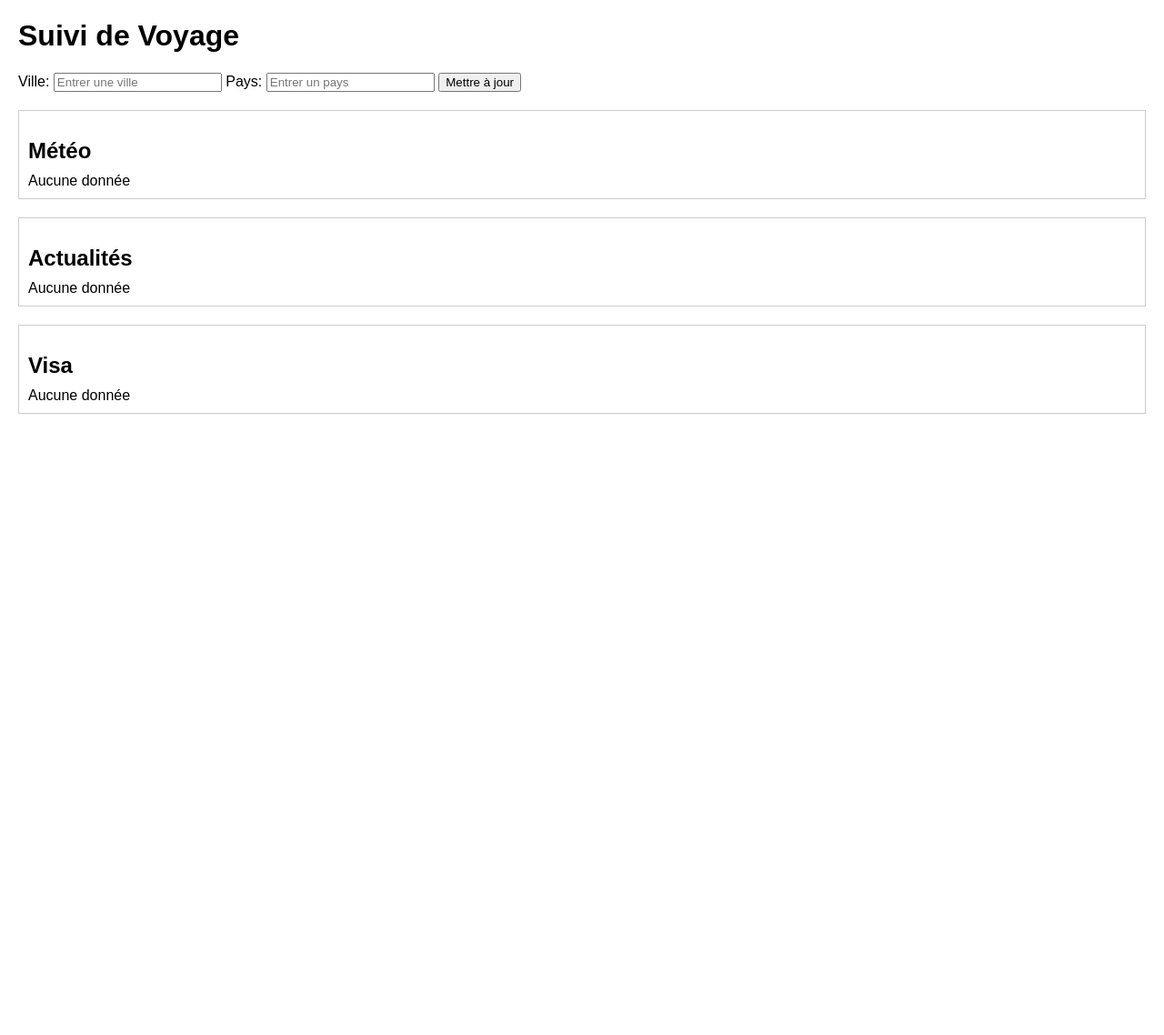
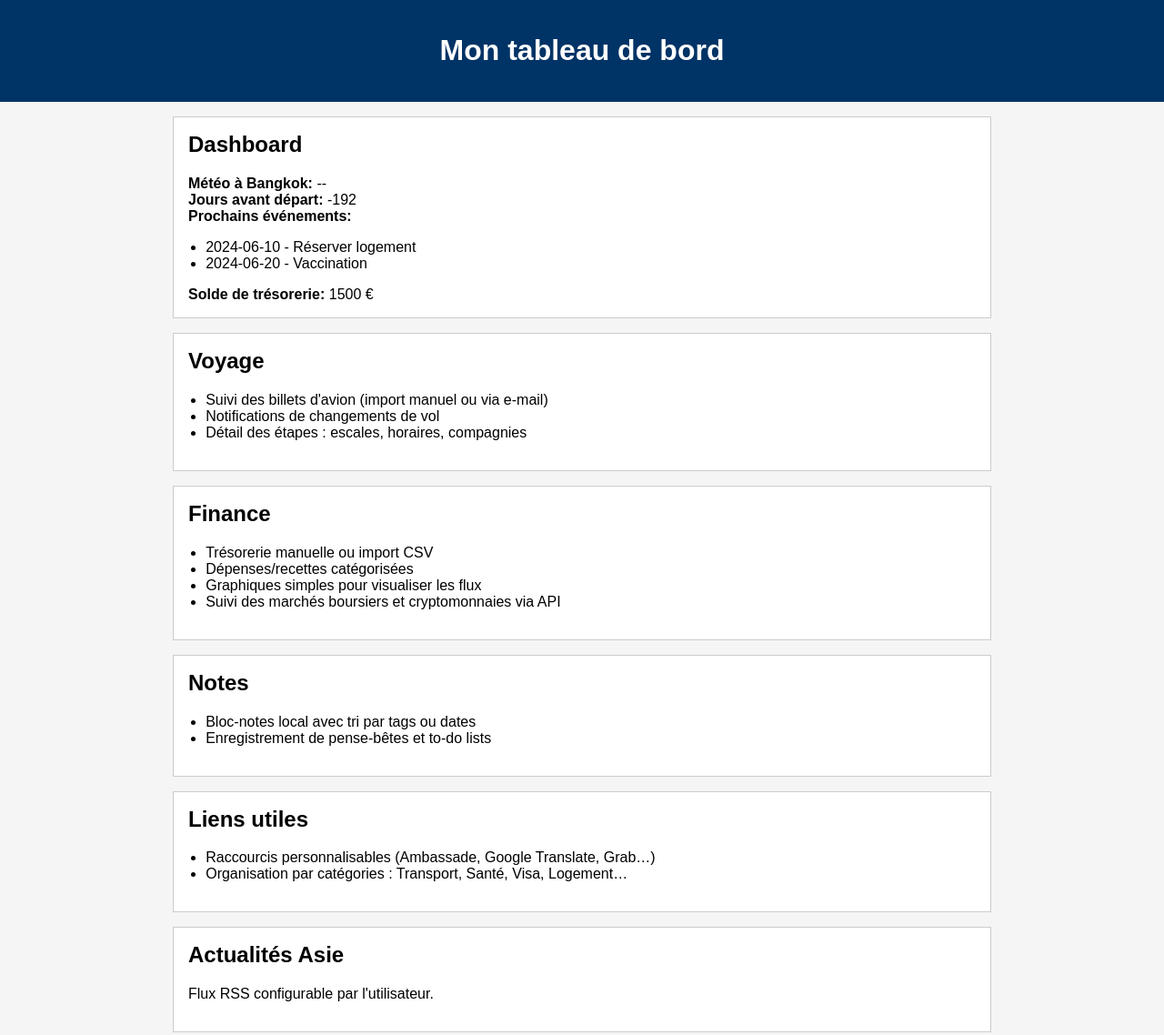
Before and after one commit to marlo1337/DASH1, a plain HTML site: page index.html in a window 1280 px wide. Shown: the top 1138 px of the page at 91% size. Before the commit the page ends 800 px from the top, so only its background shows below. Drawn offline with Linux system fonts and the light colour scheme; no server answers.

Commit message:
Improve layout and add placeholder features

```diff
--- a/index.html
+++ b/index.html
@@ -3,53 +3,174 @@
 <head>
     <meta charset="UTF-8">
     <meta name="viewport" content="width=device-width, initial-scale=1.0">
-    <title>Suivi de Voyage en Asie</title>
+    <title>Tableau de bord voyage</title>
     <style>
-        body { font-family: Arial, sans-serif; margin: 20px; }
-        .section { margin-bottom: 20px; }
-        .section h2 { margin-bottom: 10px; }
-        #weather, #news, #visa { border: 1px solid #ccc; padding: 10px; }
+        body {
+            font-family: Arial, sans-serif;
+            margin: 0;
+            padding: 0;
+            background: #f5f5f5;
+        }
+        header {
+            background: #003366;
+            color: white;
+            padding: 1rem;
+            text-align: center;
+        }
+        main {
+            max-width: 900px;
+            margin: auto;
+            padding: 1rem;
+        }
+        section {
+            background: white;
+            border: 1px solid #ccc;
+            padding: 1rem;
+            margin-bottom: 1rem;
+        }
+        h2 {
+            margin-top: 0;
+        }
+        ul {
+            padding-left: 1.2rem;
+        }
     </style>
 </head>
 <body>
-    <h1>Suivi de Voyage</h1>
+<header>
+    <h1>Mon tableau de bord</h1>
+</header>
+<main>
+    <section id="dashboard">
+        <h2>Dashboard</h2>
+        <div>
+            <strong>Météo à Bangkok:</strong> <span id="weather-content">--</span>
+        </div>
+        <div>
+            <strong>Jours avant départ:</strong> <span id="days-left">--</span>
+        </div>
+        <div>
+            <strong>Prochains événements:</strong>
+            <ul id="events"></ul>
+        </div>
+        <div>
+            <strong>Solde de trésorerie:</strong> <span id="cash-balance">--</span>
+        </div>
+    </section>
 
-    <div class="section">
-        <label for="city">Ville:</label>
-        <input type="text" id="city" placeholder="Entrer une ville">
-        <label for="country">Pays:</label>
-        <input type="text" id="country" placeholder="Entrer un pays">
-        <button onclick="updateInfo()">Mettre à jour</button>
-    </div>
+    <section id="voyage">
+        <h2>Voyage</h2>
+        <ul>
+            <li>Suivi des billets d'avion (import manuel ou via e-mail)</li>
+            <li>Notifications de changements de vol</li>
+            <li>Détail des étapes : escales, horaires, compagnies</li>
+        </ul>
+    </section>
 
-    <div id="weather" class="section">
-        <h2>Météo</h2>
-        <div id="weather-content">Aucune donnée</div>
-    </div>
+    <section id="finance">
+        <h2>Finance</h2>
+        <ul>
+            <li>Trésorerie manuelle ou import CSV</li>
+            <li>Dépenses/recettes catégorisées</li>
+            <li>Graphiques simples pour visualiser les flux</li>
+            <li>Suivi des marchés boursiers et cryptomonnaies via API</li>
+        </ul>
+    </section>
 
-    <div id="news" class="section">
-        <h2>Actualités</h2>
-        <div id="news-content">Aucune donnée</div>
-    </div>
+    <section id="notes">
+        <h2>Notes</h2>
+        <ul>
+            <li>Bloc-notes local avec tri par tags ou dates</li>
+            <li>Enregistrement de pense-bêtes et to-do lists</li>
+        </ul>
+    </section>
 
-    <div id="visa" class="section">
-        <h2>Visa</h2>
-        <div id="visa-content">Aucune donnée</div>
-    </div>
+    <section id="liens">
+        <h2>Liens utiles</h2>
+        <ul>
+            <li>Raccourcis personnalisables (Ambassade, Google Translate, Grab…)</li>
+            <li>Organisation par catégories : Transport, Santé, Visa, Logement…</li>
+        </ul>
+    </section>
 
+    <section id="actualites">
+        <h2>Actualités Asie</h2>
+        <p>Flux RSS configurable par l'utilisateur.</p>
+    </section>
+
+    <section id="agenda">
+        <h2>Agenda</h2>
+        <ul>
+            <li>Synchronisation avec votre calendrier Apple</li>
+            <li>Ajout, modification et suppression d'événements</li>
+        </ul>
+    </section>
+
+    <section id="applications">
+        <h2>Applications recommandées</h2>
+        <p>Liste interactive d'apps utiles (Google Maps, Wise, Revolut…)</p>
+    </section>
+
+    <section id="langue">
+        <h2>Langue</h2>
+        <ul>
+            <li>Mini dictionnaire hors-ligne ou accès rapide à une API de traduction</li>
+            <li>Phrases essentielles pré-enregistrées</li>
+        </ul>
+    </section>
+
+    <section id="documents">
+        <h2>Documents</h2>
+        <ul>
+            <li>Stockage sécurisé (visa, passeport, assurance) avec chiffrement local</li>
+        </ul>
+    </section>
+
+    <section id="offline">
+        <h2>Mode hors-ligne</h2>
+        <p>Accès aux informations critiques même sans internet.</p>
+    </section>
+
+    <section id="urgence">
+        <h2>Bouton Urgence</h2>
+        <p>
+            Accès rapide aux numéros d'urgence et à un message pré-rempli pour vos contacts.
+        </p>
+    </section>
+
+    <section id="sante">
+        <h2>Santé et sécurité</h2>
+        <ul>
+            <li>Liste des hôpitaux recommandés, vaccins requis, pharmacies proches</li>
+            <li>Informations médicales à compléter par l'utilisateur</li>
+        </ul>
+    </section>
+
+    <section id="humeur">
+        <h2>Humeur / Journal express</h2>
+        <p>Noter rapidement votre état émotionnel du jour.</p>
+    </section>
+
+    <section id="parametres">
+        <h2>Paramètres</h2>
+        <ul>
+            <li>Personnalisation des notifications</li>
+            <li>Mode sombre / clair</li>
+            <li>Réinitialisation des données</li>
+            <li>Import/export de sauvegarde</li>
+        </ul>
+    </section>
+</main>
 <script>
-        async function updateInfo() {
-            const city = document.getElementById('city').value;
-            const country = document.getElementById('country').value;
-            if (!city || !country) return;
+const departureDate = new Date('2024-12-01');
+const events = [
+    { date: '2024-06-10', title: 'Réserver logement' },
+    { date: '2024-06-20', title: 'Vaccination' }
+];
+const cashBalance = 1500; // Exemple de montant en EUR
 
-            updateWeather(city);
-            updateNews(country);
-            updateVisa(country);
-        }
-
-        async function updateWeather(city) {
-            // Utilise l'API de géocodage d'Open-Meteo pour obtenir les coordonnées
+async function updateWeather() {
+    const city = 'Bangkok';
     const geoUrl = `https://geocoding-api.open-meteo.com/v1/search?name=${encodeURIComponent(city)}`;
     const geoResponse = await fetch(geoUrl);
     const geoData = await geoResponse.json();
@@ -58,41 +179,34 @@
         return;
     }
     const { latitude, longitude } = geoData.results[0];
-
-            // Utilise les coordonnées pour récupérer les prévisions
     const weatherUrl = `https://api.open-meteo.com/v1/forecast?latitude=${latitude}&longitude=${longitude}&current_weather=true`;
     const weatherResponse = await fetch(weatherUrl);
     const weatherData = await weatherResponse.json();
     if (weatherData && weatherData.current_weather) {
         const w = weatherData.current_weather;
-                document.getElementById('weather-content').innerText =
-                    `Température: ${w.temperature}°C, Vent: ${w.windspeed} km/h`;
-            } else {
-                document.getElementById('weather-content').innerText = 'Aucune donnée météo';
+        document.getElementById('weather-content').innerText = `Température: ${w.temperature}°C, Vent: ${w.windspeed} km/h`;
     }
 }
 
-        async function updateNews(country) {
-            const apiKey = 'VOTRE_CLE_NEWSAPI';
-            const url = `https://newsapi.org/v2/top-headlines?country=${country.toLowerCase()}&apiKey=${apiKey}`;
-            try {
-                const response = await fetch(url);
-                const data = await response.json();
-                if (data.articles) {
-                    const list = data.articles.slice(0, 5).map(a => `<li><a href="${a.url}" target="_blank">${a.title}</a></li>`).join('');
-                    document.getElementById('news-content').innerHTML = `<ul>${list}</ul>`;
-                } else {
-                    document.getElementById('news-content').innerText = 'Aucune nouvelle';
-                }
-            } catch (err) {
-                document.getElementById('news-content').innerText = 'Erreur de chargement des actualités';
-            }
+function updateCountdown() {
+    const today = new Date();
+    const diff = Math.ceil((departureDate - today) / (1000 * 60 * 60 * 24));
+    document.getElementById('days-left').innerText = diff;
 }
 
-        async function updateVisa(country) {
-            // Exemple basique - remplacer par un appel à une véritable API ou base de données
-            document.getElementById('visa-content').innerText = `Consultez les exigences de visa pour ${country} sur un site spécialisé.`;
+function loadEvents() {
+    const list = events.map(e => `<li>${e.date} - ${e.title}</li>`).join('');
+    document.getElementById('events').innerHTML = list;
 }
+
+function loadCash() {
+    document.getElementById('cash-balance').innerText = cashBalance + ' €';
+}
+
+updateWeather();
+updateCountdown();
+loadEvents();
+loadCash();
 </script>
 </body>
 </html>
```
Also changed, not shown: README.md. Lines whose indentation alone changed are shown as unchanged.
